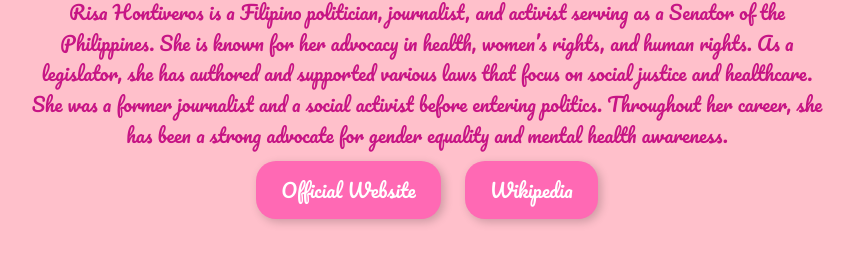
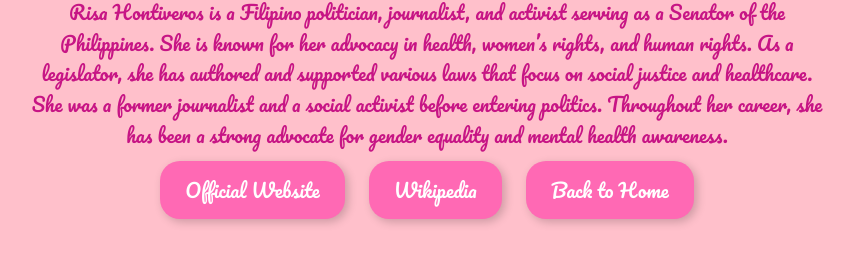
Before and after one commit to MarYano-jpg/Juust-a-test, a plain HTML site: page index.html in a window 1280 px wide. Shown: the part 239-502 px from the top of the page, without its empty margins (213-1067 px from the left). Drawn offline with Linux system fonts and the light colour scheme.

Commit message:
Update index.html

```diff
--- a/index.html
+++ b/index.html
@@ -89,5 +89,6 @@
     </p>
     <a href="https://senrisahontiveros.com/" class="btn" target="_blank">Official Website</a>
     <a href="https://en.wikipedia.org/wiki/Risa_Hontiveros" class="btn" target="_blank">Wikipedia</a>
+    <a href="https://snate.vercel.app/" class="btn" target="_blank">Back to Home</a>
 </body>
 </html>
```
